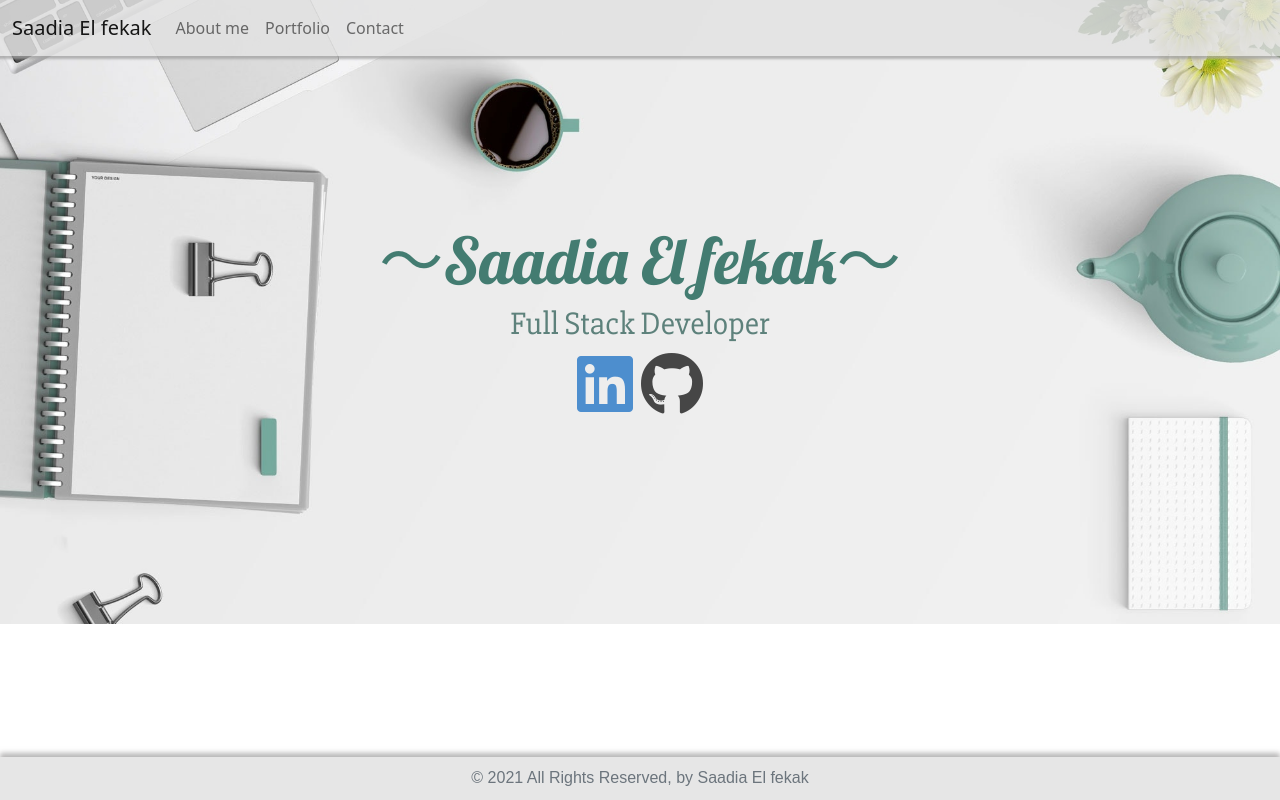
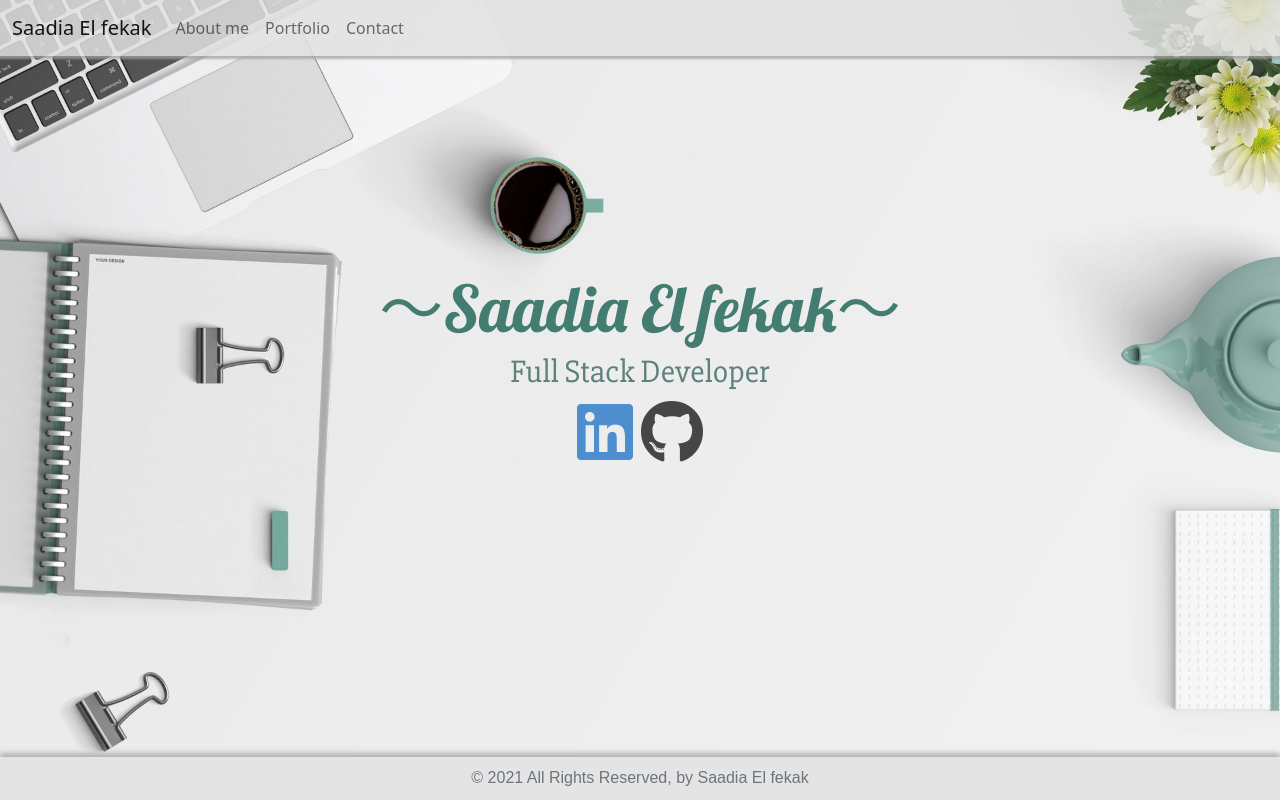
Before and after one commit to SaadiaELF/SEF_Portfolio, a React (Create React App) app: page / in a window 1280 px wide. Built offline with nearby package versions, Linux system fonts and the light colour scheme; a web font is replaced by a local one.

Commit message:
Updating padding

```diff
--- a/package.json
+++ b/package.json
@@ -24,7 +24,7 @@
     "web-vitals": "^1.1.2"
   },
   "scripts": {
-    "start": "node server.js",
+    "start": "react-scripts start",
     "build": "react-scripts build",
     "test": "react-scripts test",
     "eject": "react-scripts eject"
--- a/src/Pages/HomePage/Homepage.css
+++ b/src/Pages/HomePage/Homepage.css
@@ -1,12 +1,12 @@
 /* Homepage styling */
 .Homepage {
-    position: relative;
+    position: absolute;
     width: 100%;
     height: auto;
-    min-height: 35rem;
-    padding: 12rem 0;
+    min-height: 100vh;
+    padding-top: 15rem;
+    padding-bottom: 5rem;
     background-image: url("../../Assets/Images/bg.jpg");
-    background-position: center;
     background-repeat: no-repeat;
     background-size: cover;
 }
--- a/src/pages/HomePage/Homepage.css
+++ b/src/pages/HomePage/Homepage.css
@@ -1,12 +1,12 @@
 /* Homepage styling */
 .Homepage {
-    position: relative;
+    position: absolute;
     width: 100%;
     height: auto;
-    min-height: 35rem;
-    padding: 12rem 0;
+    min-height: 100vh;
+    padding-top: 15rem;
+    padding-bottom: 5rem;
     background-image: url("../../Assets/Images/bg.jpg");
-    background-position: center;
     background-repeat: no-repeat;
     background-size: cover;
 }
```
